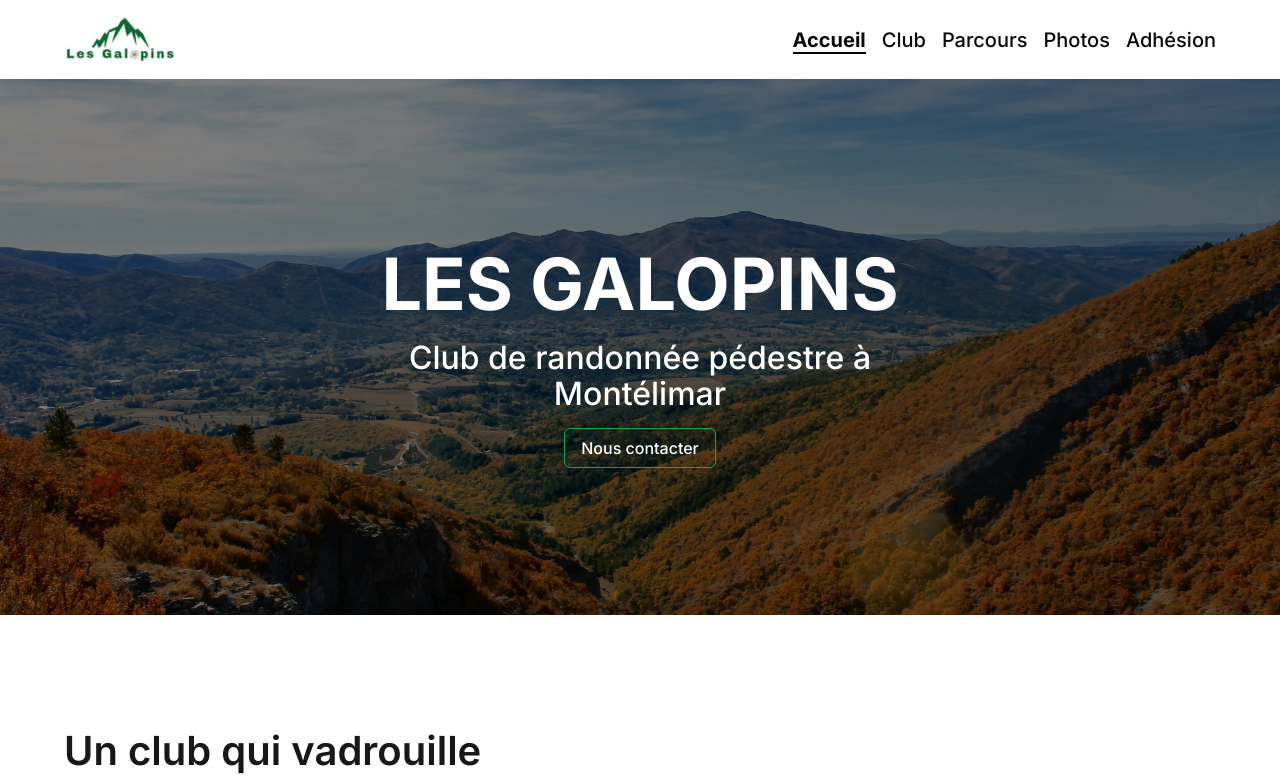
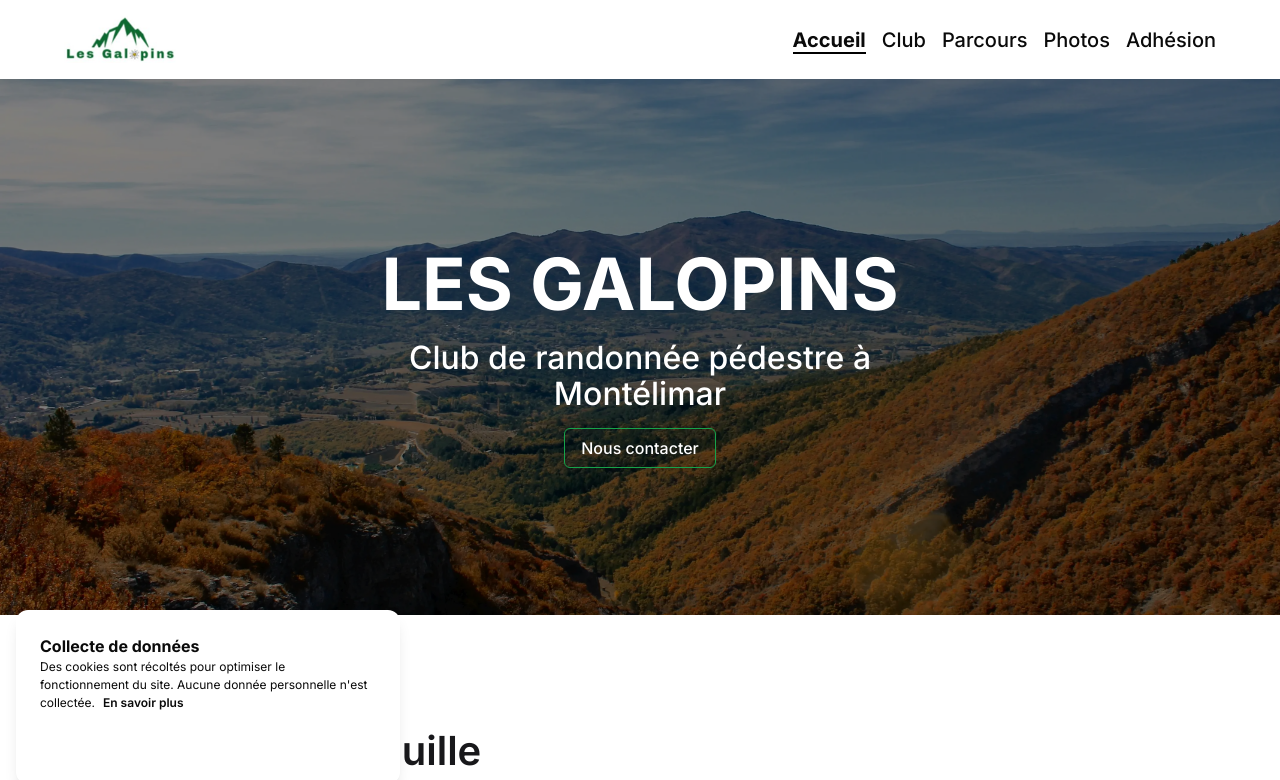
Before and after one commit to SebastienLaurentt/Galopins-Next-V2, a Next.js app: page / in a window 1280 px wide. Shown: the top 780 px of the page. Built offline with nearby package versions, Linux system fonts and the light colour scheme.

Commit message:
install universal-cookie - update cookie window component - import cookie component in layout

```diff
--- a/app/layout.tsx
+++ b/app/layout.tsx
@@ -5,6 +5,7 @@ import { ThemeProvider } from "@/src/theme/ThemeProvider";
 import clsx from "clsx";
 import { Inter } from "next/font/google";
 import "./globals.css";
+import CookiesWindow from "@/components/CookiesWindow/CookiesWindow";
 
 const inter = Inter({ subsets: ["latin"] });
 
@@ -21,6 +22,7 @@ export default function RootLayout({
             <Header />
             <div className="flex-1">{children}</div>
             <Footer />
+            <CookiesWindow />
             <ScrollToTopButton />
           </div>
         </ThemeProvider>
--- /dev/null
+++ b/components/CookiesWindow/CookiesWindow.tsx
@@ -0,0 +1,55 @@
+"use client";
+
+import { useState, useEffect } from "react";
+import Cookies from "universal-cookie";
+
+export default function CookiesWindow() {
+  const [isClose, setIsClose] = useState(true);
+
+  const displayClass = !isClose ? "left-4" : "-left-full";
+
+  function handleClick() {
+    setIsClose(true);
+
+    // Save "close" state info in cookies
+    const cookie = new Cookies();
+    cookie.set("lesgalopins-cookiesinfo", "closed");
+  }
+
+  useEffect(() => {
+    // Get the popup status from cookies
+    const cookie = new Cookies();
+    const popupStatus = cookie.get("lesgalopins-cookiesinfo");
+
+    // Check the value of the cookie
+    if (popupStatus === "closed") {
+      // If the value is equal to "closed", hide the cookie popup
+      setIsClose(true);
+    } else {
+      // If not, display the cookie banner
+      setIsClose(false);
+    }
+  }, []);
+
+  return (
+    <div
+      className={`bg-white md:w-96 fixed bottom-4 ${displayClass} p-6 shadow-lg rounded-xl w-10/12 transition-position duration-700`}
+    >
+      <span className="font-bold">Collecte de données</span>
+      <div className="mb-4">
+        <p className="text-xs leading-normal mb-0">
+          Des cookies sont récoltés pour optimiser le fonctionnement du site. Aucune donnée personnelle n&apos;est collectée.
+          <span className="ml-2 font-semibold">
+            <a href="/mentions">En savoir plus</a>
+          </span>
+        </p>
+      </div>
+      <button
+        className="bg-danube-950 text-white font-semibold py-1 px-4 rounded-lg"
+        onClick={handleClick}
+      >
+        C&apos;est compris
+      </button>
+    </div>
+  );
+}
--- a/package.json
+++ b/package.json
@@ -39,6 +39,7 @@
     "sharp": "^0.33.2",
     "tailwind-merge": "^2.2.1",
     "tailwindcss-animate": "^1.0.7",
+    "universal-cookie": "^7.1.0",
     "zod": "^3.22.4"
   },
   "devDependencies": {
```
Also changed, not shown: 1 other file (tests, documents, lock files or other folders).
